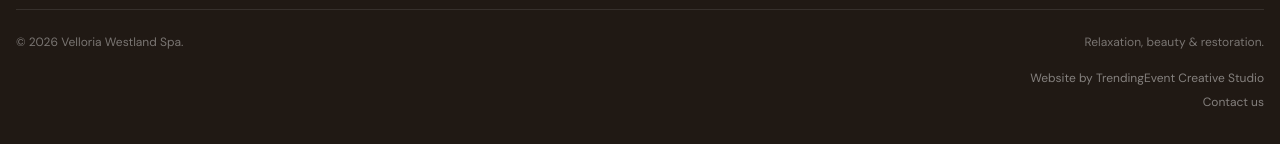
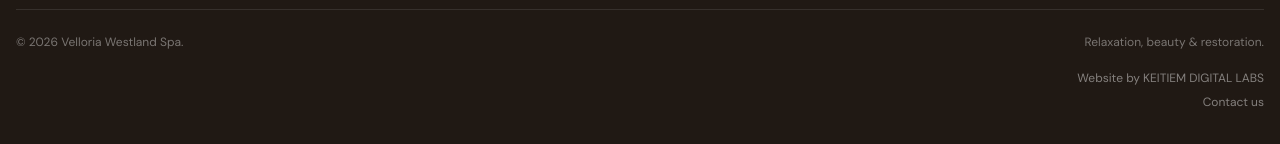
Before and after one commit to KennethMuir/velloria-Westland-spa, a Next.js app: page / in a window 1280 px wide. Shown: the part 6181-6325 px from the top of the page. Built offline with nearby package versions, Linux system fonts and the light colour scheme.

Commit message:
Update footer website credit

```diff
--- a/src/components/layout/Footer.tsx
+++ b/src/components/layout/Footer.tsx
@@ -97,7 +97,7 @@ export function Footer() {
               rel="noopener noreferrer"
               className="text-white/65 transition-colors hover:text-white"
             >
-              TrendingEvent Creative Studio
+              KEITIEM DIGITAL LABS
             </a>
           </p>
 
```
